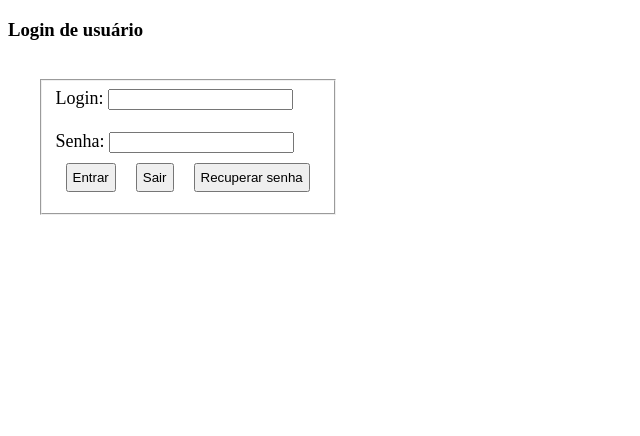
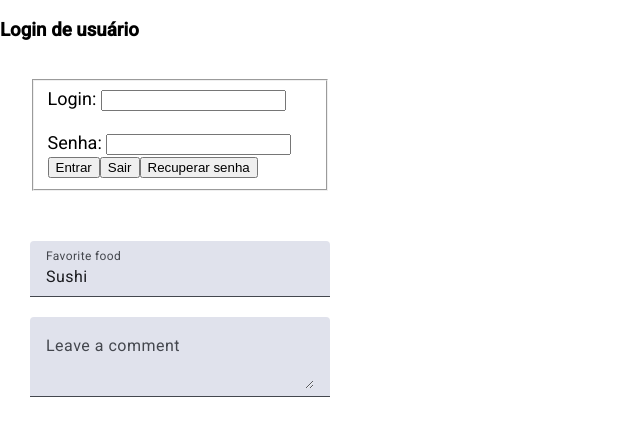
Before and after one commit to dutra357/M2S09, an Angular app: page /login in a window 1280 px wide. Shown: the top 436 px of the page, without its empty margins (0-640 px from the left). Built offline with nearby package versions, Linux system fonts and the light colour scheme.

Commit message:
Intalação angular material. hotfix.

```diff
--- a/angular.json
+++ b/angular.json
@@ -31,8 +31,9 @@
 							}
 						],
 						"styles": [
-							"src/styles.scss"
-						],
+              "@angular/material/prebuilt-themes/azure-blue.css",
+              "src/styles.scss"
+            ],
 						"scripts": []
 					},
 					"configurations": {
@@ -89,8 +90,9 @@
 							}
 						],
 						"styles": [
-							"src/styles.scss"
-						],
+              "@angular/material/prebuilt-themes/azure-blue.css",
+              "src/styles.scss"
+            ],
 						"scripts": []
 					}
 				}
--- a/src/app/app.config.ts
+++ b/src/app/app.config.ts
@@ -2,7 +2,8 @@
 import { provideRouter } from '@angular/router';
 
 import { routes } from './app.routes';
+import { provideAnimationsAsync } from '@angular/platform-browser/animations/async';
 
 export const appConfig: ApplicationConfig = {
-  providers: [provideZoneChangeDetection({ eventCoalescing: true }), provideRouter(routes)]
+  providers: [provideZoneChangeDetection({ eventCoalescing: true }), provideRouter(routes), provideAnimationsAsync()]
 };
--- a/src/app/pages/login/login.component.html
+++ b/src/app/pages/login/login.component.html
@@ -4,16 +4,14 @@
 
         <fieldset>
             <label for="login">Login: </label>
-            <input type="email" name="login" id="login"
-            [(ngModel)]="login.email"
-            #email="ngModel" [ngModelOptions]="{standalone: true}" required>
+            <input type="email" name="login" id="login" [(ngModel)]="login.email" #email="ngModel"
+                [ngModelOptions]="{standalone: true}" required>
             <br>
             <br>
 
             <label for="senha">Senha: </label>
-            <input type="password" name="senha" id="senha"
-            [(ngModel)]="login.senha"
-            #senha="ngModel" [ngModelOptions]="{standalone: true}" required>
+            <input type="password" name="senha" id="senha" [(ngModel)]="login.senha" #senha="ngModel"
+                [ngModelOptions]="{standalone: true}" required>
 
             <button type="button" class="entrar" (click)="entrar()">Entrar</button>
             <button type="button" class="entrar" (click)="sair()">Sair</button>
@@ -21,3 +19,18 @@
         </fieldset>
     </form>
 </div>
+
+
+<div>
+    <form class="example-form">
+        <mat-form-field class="example-full-width">
+            <mat-label>Favorite food</mat-label>
+            <input matInput placeholder="Ex. Pizza" value="Sushi">
+        </mat-form-field>
+
+        <mat-form-field class="example-full-width">
+            <mat-label>Leave a comment</mat-label>
+            <textarea matInput placeholder="Ex. It makes me feel..."></textarea>
+        </mat-form-field>
+    </form>
+</div>
--- a/src/app/pages/login/login.component.scss
+++ b/src/app/pages/login/login.component.scss
@@ -8,7 +8,13 @@
     display: block;
 }
 
-button {
-    padding: 5px;
-    margin: 10px;
-}
+
+.example-form {
+    min-width: 150px;
+    max-width: 500px;
+    width: 100%;
+  }
+
+  .example-full-width {
+    width: 100%;
+  }
--- a/src/app/pages/login/login.component.ts
+++ b/src/app/pages/login/login.component.ts
@@ -2,12 +2,16 @@
 import { FormsModule } from '@angular/forms';
 import { RouterLink } from '@angular/router';
 import { LoginService } from '../../shared/services/login.service';
+import { MatFormFieldModule } from '@angular/material/form-field';
+import { MatInputModule } from '@angular/material/input';
+import { CommonModule } from '@angular/common';
 
 
 @Component({
   selector: 'app-login',
   standalone: true,
-  imports: [RouterLink, FormsModule],
+  imports: [RouterLink, FormsModule, MatFormFieldModule,
+     MatInputModule, CommonModule],
   templateUrl: './login.component.html',
   styleUrl: './login.component.scss'
 })
--- a/src/index.html
+++ b/src/index.html
@@ -5,6 +5,8 @@
   <title>M2S07</title>
   <base href="/">
   <meta name="viewport" content="width=device-width, initial-scale=1">
+  <link href="https://fonts.googleapis.com/css2?family=Roboto:wght@300;400;500&display=swap" rel="stylesheet">
+  <link href="https://fonts.googleapis.com/icon?family=Material+Icons" rel="stylesheet">
 </head>
 <body>
   <app-root></app-root>
--- a/src/styles.scss
+++ b/src/styles.scss
@@ -1 +1,4 @@
 /* You can add global styles to this file, and also import other style files */
+
+html, body { height: 100%; }
+body { margin: 0; font-family: Roboto, "Helvetica Neue", sans-serif; }
```
Also changed, not shown: package.json (line endings or trailing spaces), 1 other file (tests, documents, lock files or other folders).
